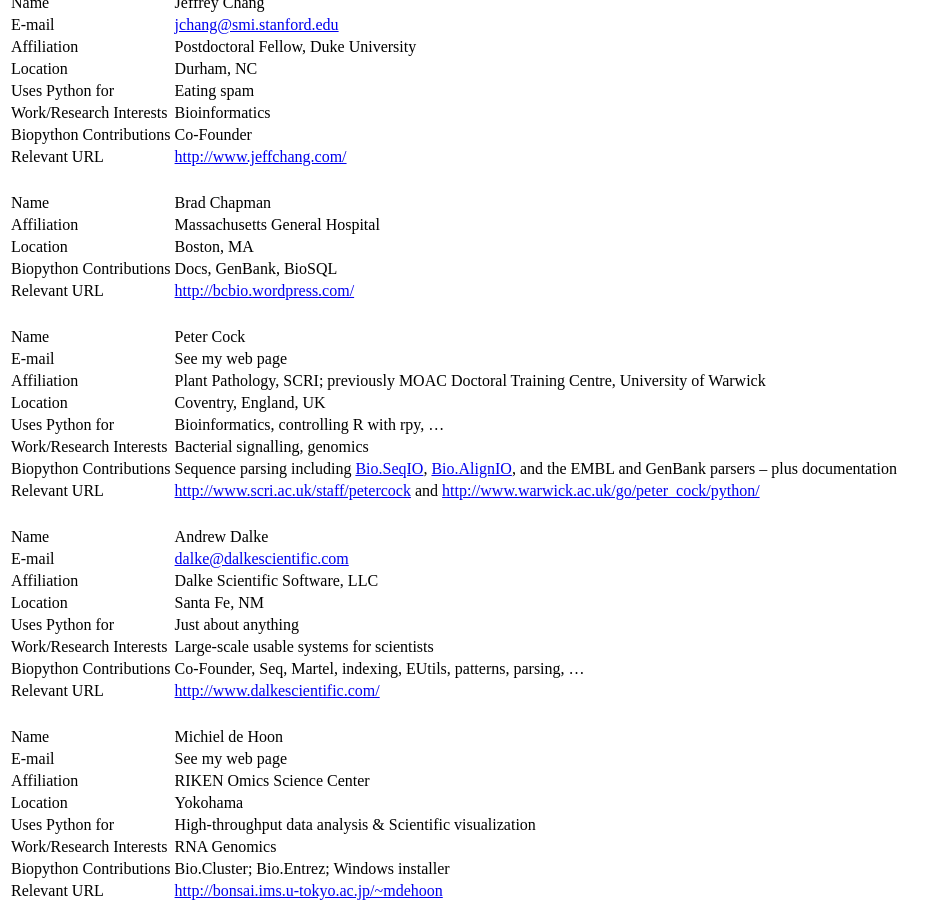
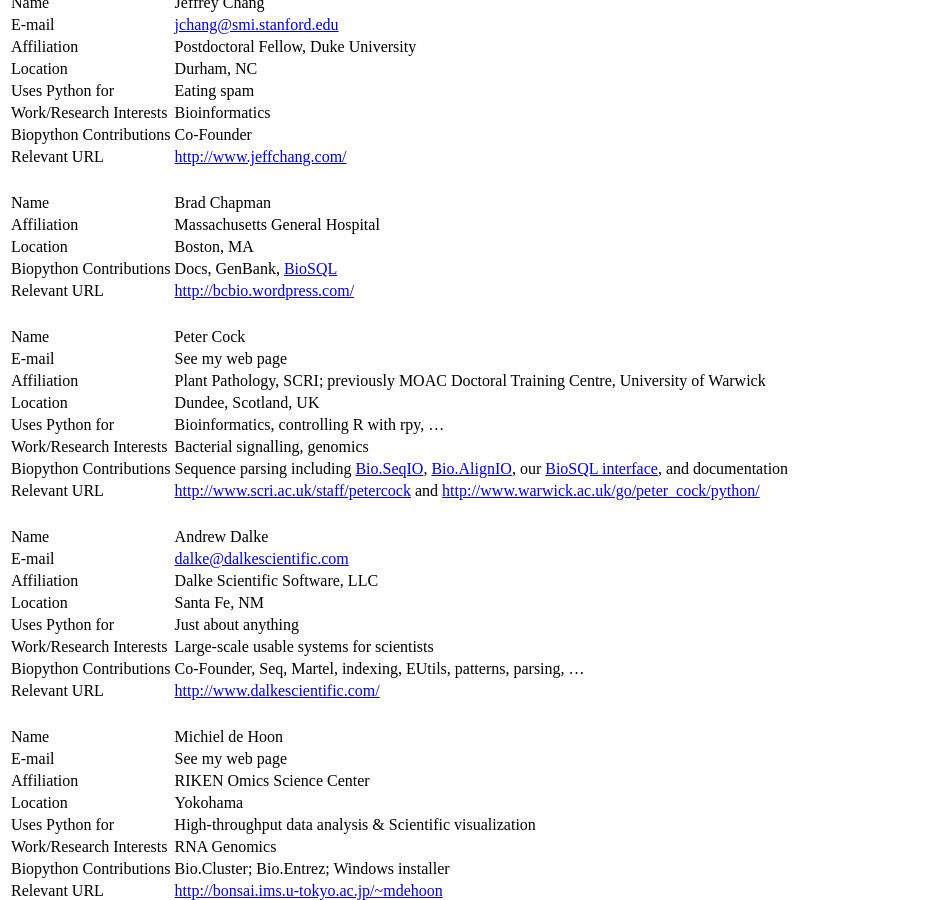
Before and after one commit to biopython/biopython.github.io, a Jekyll site: the page built from wiki/Participants.md, in a window 1280 px wide and 900 px high, scrolled down 345 px. Shown: the whole window, without its empty margins (0-948 px from the left). Built offline with Jekyll 4.4.1, drawn with Linux system fonts in a browser that asks for light colours.

Commit message:
Updated my location

```diff
--- a/wiki/Participants.md
+++ b/wiki/Participants.md
@@ -28,24 +28,24 @@ Note: People are listed here alphabetically by surname.
 | Biopython Contributions | Co-Founder                           |
 | Relevant URL            | <http://www.jeffchang.com/>          |
 
-|                         |                                |
-|-------------------------|--------------------------------|
-| Name                    | Brad Chapman                   |
-| Affiliation             | Massachusetts General Hospital |
-| Location                | Boston, MA                     |
-| Biopython Contributions | Docs, GenBank, BioSQL          |
-| Relevant URL            | <http://bcbio.wordpress.com/>  |
+|                         |                                            |
+|-------------------------|--------------------------------------------|
+| Name                    | Brad Chapman                               |
+| Affiliation             | Massachusetts General Hospital             |
+| Location                | Boston, MA                                 |
+| Biopython Contributions | Docs, GenBank, [BioSQL](BioSQL "wikilink") |
+| Relevant URL            | <http://bcbio.wordpress.com/>              |
 
-|                         |                                                                                                                                                     |
-|-------------------------|-----------------------------------------------------------------------------------------------------------------------------------------------------|
-| Name                    | Peter Cock                                                                                                                                          |
-| E-mail                  | See my web page                                                                                                                                     |
-| Affiliation             | Plant Pathology, SCRI; previously MOAC Doctoral Training Centre, University of Warwick                                                              |
-| Location                | Coventry, England, UK                                                                                                                               |
-| Uses Python for         | Bioinformatics, controlling R with rpy, ...                                                                                                         |
-| Work/Research Interests | Bacterial signalling, genomics                                                                                                                      |
-| Biopython Contributions | Sequence parsing including [Bio.SeqIO](SeqIO "wikilink"), [Bio.AlignIO](AlignIO "wikilink"), and the EMBL and GenBank parsers -- plus documentation |
-| Relevant URL            | <http://www.scri.ac.uk/staff/petercock> and <http://www.warwick.ac.uk/go/peter_cock/python/>                                                        |
+|                         |                                                                                                                                                           |
+|-------------------------|-----------------------------------------------------------------------------------------------------------------------------------------------------------|
+| Name                    | Peter Cock                                                                                                                                                |
+| E-mail                  | See my web page                                                                                                                                           |
+| Affiliation             | Plant Pathology, SCRI; previously MOAC Doctoral Training Centre, University of Warwick                                                                    |
+| Location                | Dundee, Scotland, UK                                                                                                                                      |
+| Uses Python for         | Bioinformatics, controlling R with rpy, ...                                                                                                               |
+| Work/Research Interests | Bacterial signalling, genomics                                                                                                                            |
+| Biopython Contributions | Sequence parsing including [Bio.SeqIO](SeqIO "wikilink"), [Bio.AlignIO](AlignIO "wikilink"), our [BioSQL interface](BioSQL "wikilink"), and documentation |
+| Relevant URL            | <http://www.scri.ac.uk/staff/petercock> and <http://www.warwick.ac.uk/go/peter_cock/python/>                                                              |
 
 |                         |                                                                   |
 |-------------------------|-------------------------------------------------------------------|
```
Also changed, not shown: 1 other file.
